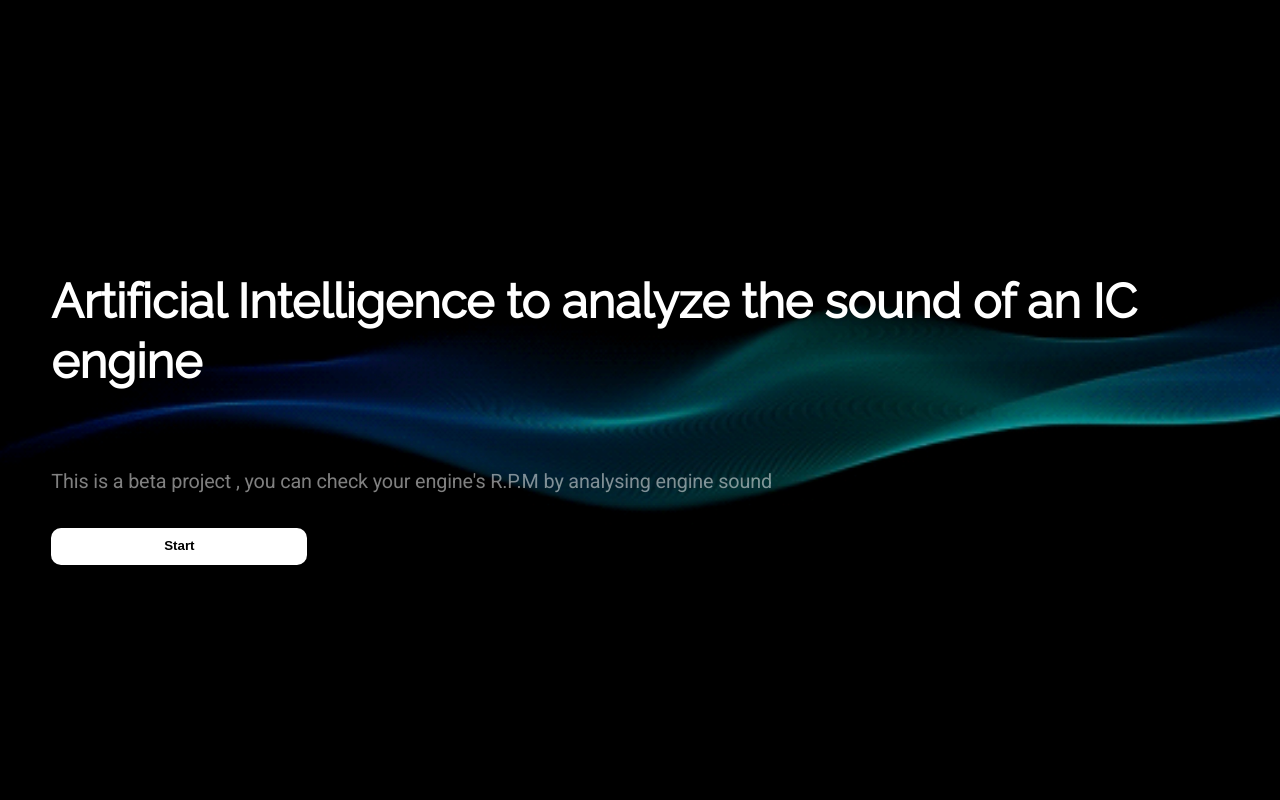
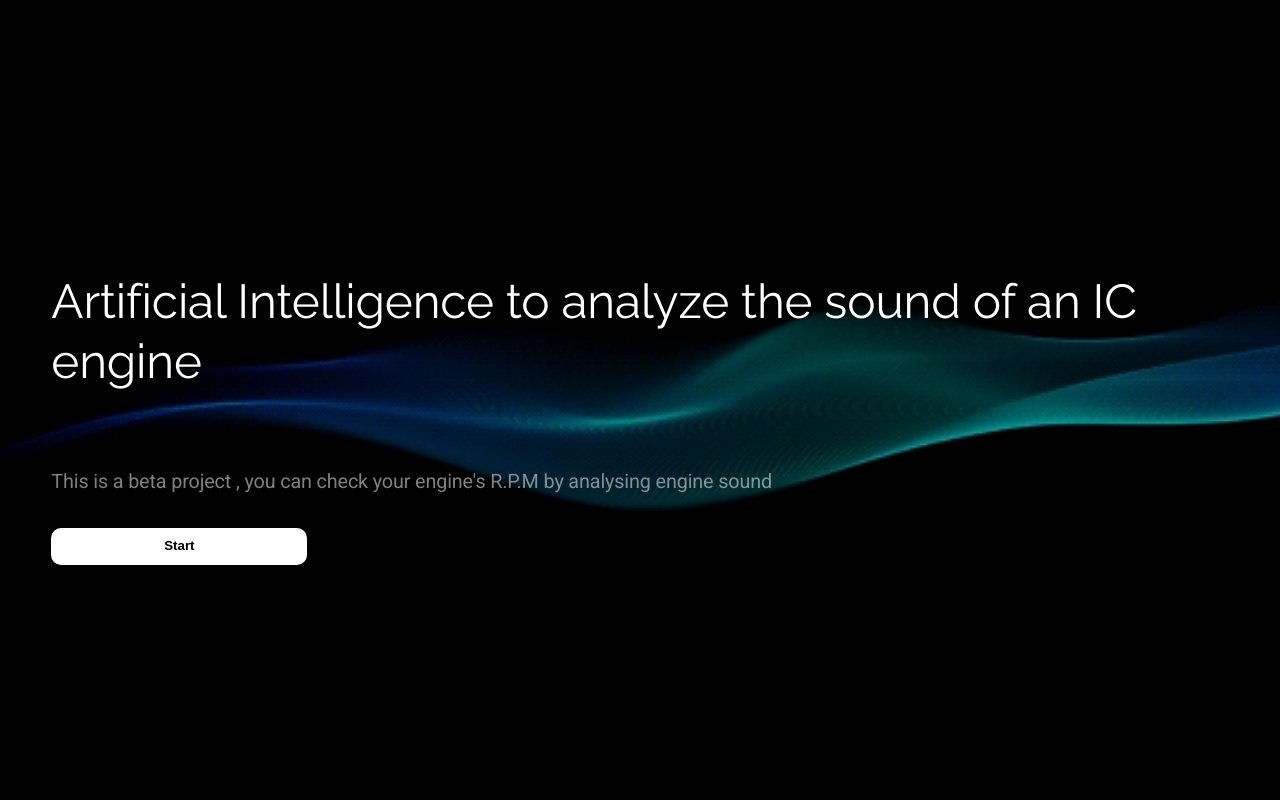
Before and after one commit to iamr2k/engine-failure-detection, a Flask app: page / in a window 1280 px wide. Run offline with Flask 2, Linux system fonts and the light colour scheme; some libraries are stand-ins or nearby versions.

Commit message:
Update main.css

```diff
--- a/static/main.css
+++ b/static/main.css
@@ -275,7 +275,6 @@ p {
 
 h1, h2, h3, h4, h5, h6 {
   color: #fff;
-  font-weight: 700;
   line-height: 1em;
   font-family: 'Raleway', sans-serif;
   margin: 0 0 1em 0; }
```
